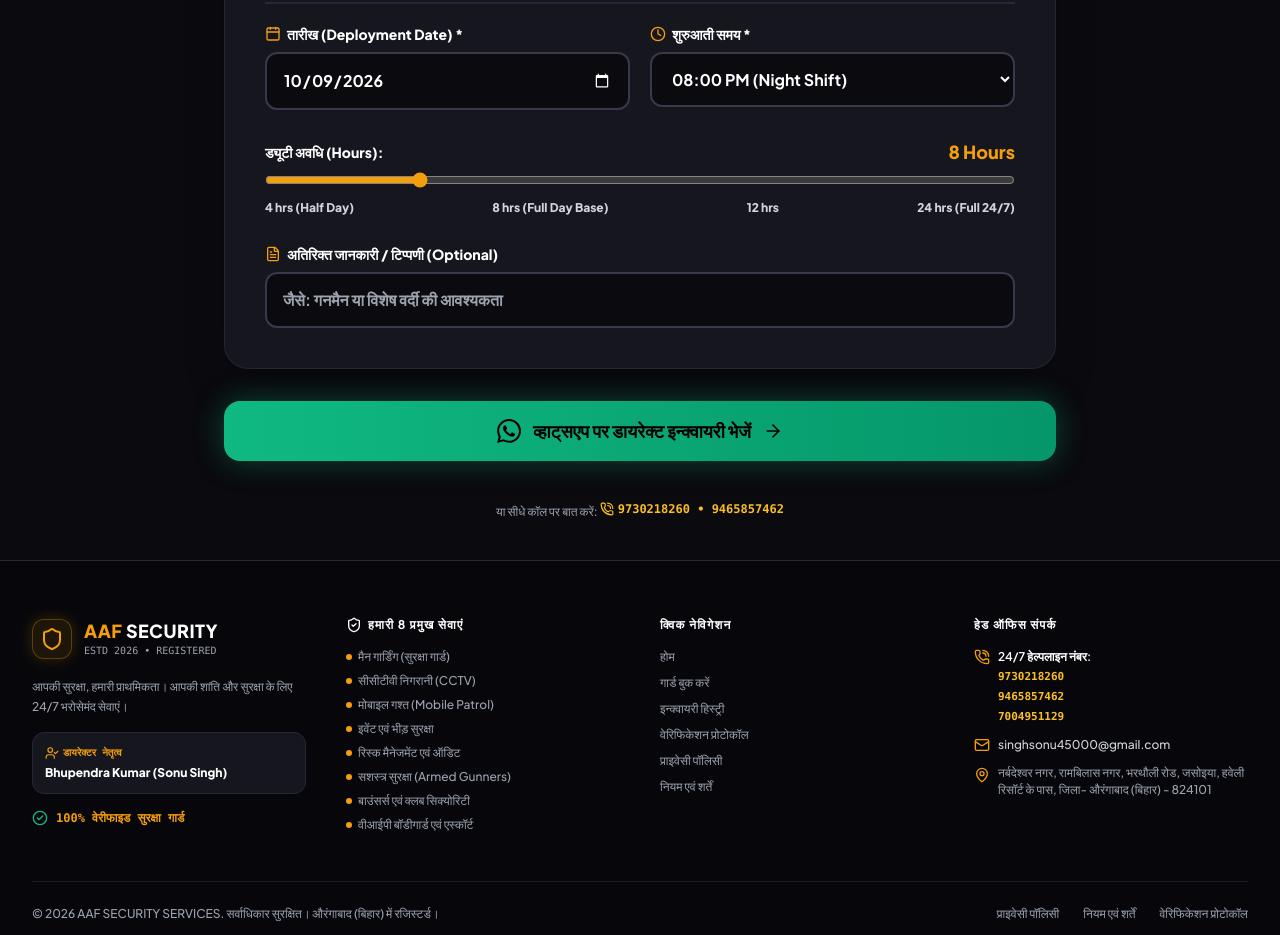
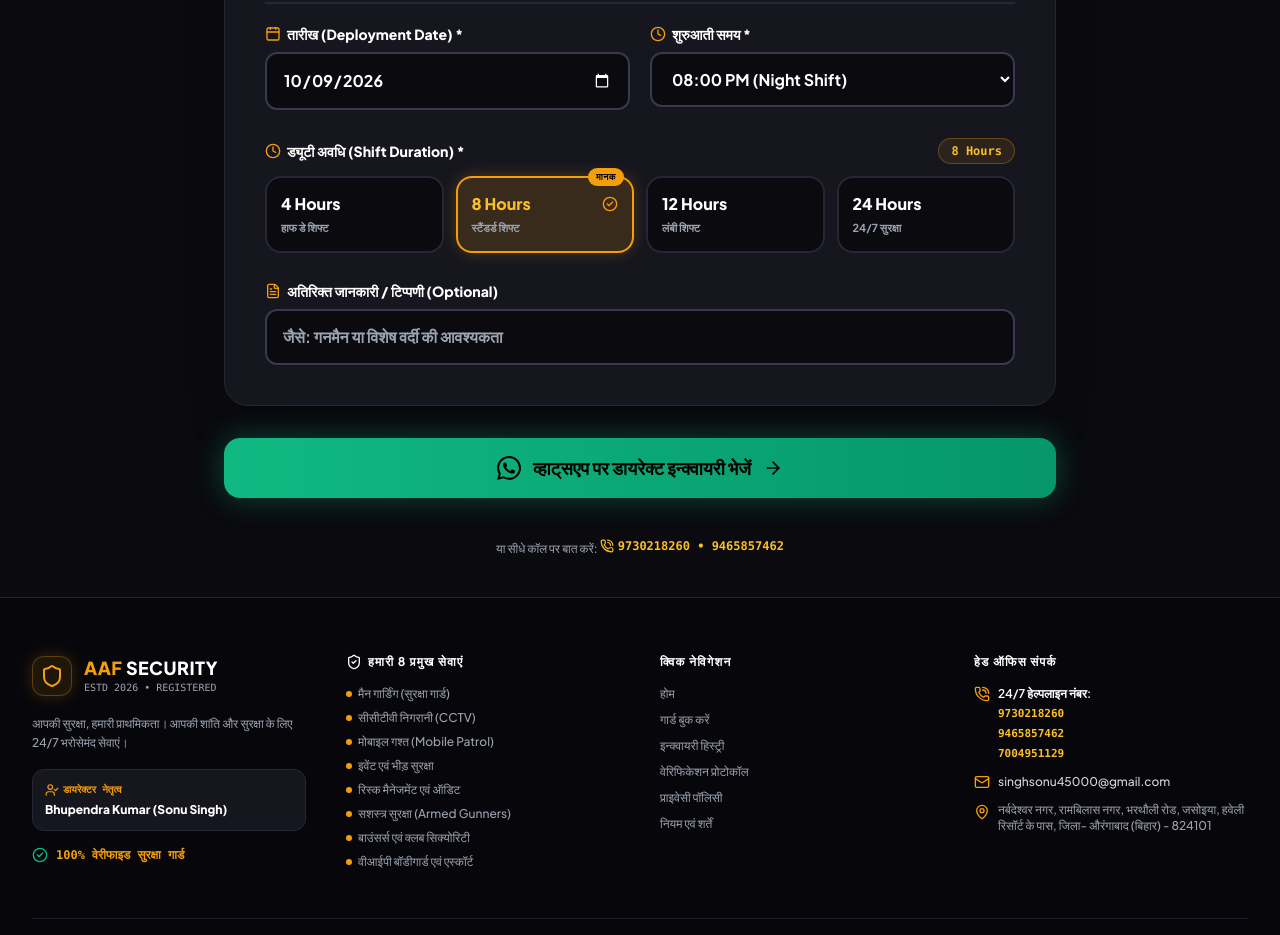
Before and after one commit to affsecurityservices-blip/sjskaoocm-cndnkkm, a Next.js app: page /book in a window 1280 px wide. Shown: the part 900-1835 px from the top of the page. Built offline with nearby package versions, Linux system fonts and the light colour scheme; no server answers; the database is empty.

Commit message:
Replace clunky duration range slider with modern interactive shift duration cards

```diff
--- a/app/book/page.jsx
+++ b/app/book/page.jsx
@@ -397,30 +397,54 @@
 
             </div>
 
-            {/* Hours Slider */}
-            <div className="space-y-2 pt-2">
-              <div className="flex items-center justify-between text-xs sm:text-sm font-black">
-                <span className="text-slate-900 dark:text-white">
-                  {language === "hi" ? "ड्यूटी अवधि (Hours):" : "Shift Duration:"}
-                </span>
-                <span className="text-amber-500 font-extrabold text-base sm:text-lg">
+            {/* Interactive Shift Duration Selector Cards */}
+            <div className="space-y-3 pt-2">
+              <div className="flex items-center justify-between">
+                <label className="text-xs sm:text-sm font-black text-slate-900 dark:text-white flex items-center gap-1.5">
+                  <Clock className="w-4 h-4 text-amber-500" />
+                  {language === "hi" ? "ड्यूटी अवधि (Shift Duration) *" : "Shift Duration *"}
+                </label>
+                <span className="text-xs font-extrabold px-3 py-1 rounded-full bg-amber-500/10 border border-amber-500/30 text-amber-600 dark:text-amber-400 font-mono">
                   {formData.hours} {formData.hours === 1 ? "Hour" : "Hours"}
                 </span>
               </div>
-              <input
-                type="range"
-                min="4"
-                max="24"
-                step="4"
-                value={formData.hours}
-                onChange={(e) => handleChange("hours", Number(e.target.value))}
-                className="w-full accent-amber-500 cursor-pointer h-3 bg-slate-200 dark:bg-[#0A0A0F] rounded-lg border border-slate-300 dark:border-[#262636]"
-              />
-              <div className="flex justify-between text-xs font-black text-slate-700 dark:text-gray-300">
-                <span>4 hrs (Half Day)</span>
-                <span>8 hrs (Full Day Base)</span>
-                <span>12 hrs</span>
-                <span>24 hrs (Full 24/7)</span>
+
+              <div className="grid grid-cols-2 sm:grid-cols-4 gap-3">
+                {[
+                  { hours: 4, title: "4 Hours", subtitle: language === "hi" ? "हाफ डे शिफ्ट" : "Half Day Shift" },
+                  { hours: 8, title: "8 Hours", subtitle: language === "hi" ? "स्टैंडर्ड शिफ्ट" : "Standard Shift", recommended: true },
+                  { hours: 12, title: "12 Hours", subtitle: language === "hi" ? "लंबी शिफ्ट" : "Extended Shift" },
+                  { hours: 24, title: "24 Hours", subtitle: language === "hi" ? "24/7 सुरक्षा" : "Round the Clock" }
+                ].map((slot) => {
+                  const isSelected = formData.hours === slot.hours;
+                  return (
+                    <button
+                      key={slot.hours}
+                      type="button"
+                      onClick={() => handleChange("hours", slot.hours)}
+                      className={`relative p-3.5 rounded-2xl border-2 text-left transition-all cursor-pointer flex flex-col justify-between ${
+                        isSelected
+                          ? "bg-amber-500/15 border-amber-500 shadow-[0_0_15px_rgba(245,158,11,0.25)]"
+                          : "bg-slate-50 dark:bg-[#0A0A0F] border-slate-300 dark:border-[#262636] hover:border-amber-500/50"
+                      }`}
+                    >
+                      {slot.recommended && (
+                        <span className="absolute -top-2.5 right-2 bg-amber-500 text-black text-[9px] font-black px-2 py-0.5 rounded-full uppercase tracking-wider shadow-sm">
+                          {language === "hi" ? "मानक" : "Standard"}
+                        </span>
+                      )}
+                      <div className="flex items-center justify-between w-full">
+                        <span className={`text-base font-extrabold ${isSelected ? "text-amber-600 dark:text-amber-400" : "text-slate-900 dark:text-white"}`}>
+                          {slot.title}
+                        </span>
+                        {isSelected && <CheckCircle2 className="w-4 h-4 text-amber-500 shrink-0" />}
+                      </div>
+                      <span className="text-[11px] font-bold text-slate-500 dark:text-gray-400 mt-1">
+                        {slot.subtitle}
+                      </span>
+                    </button>
+                  );
+                })}
               </div>
             </div>
 
```
